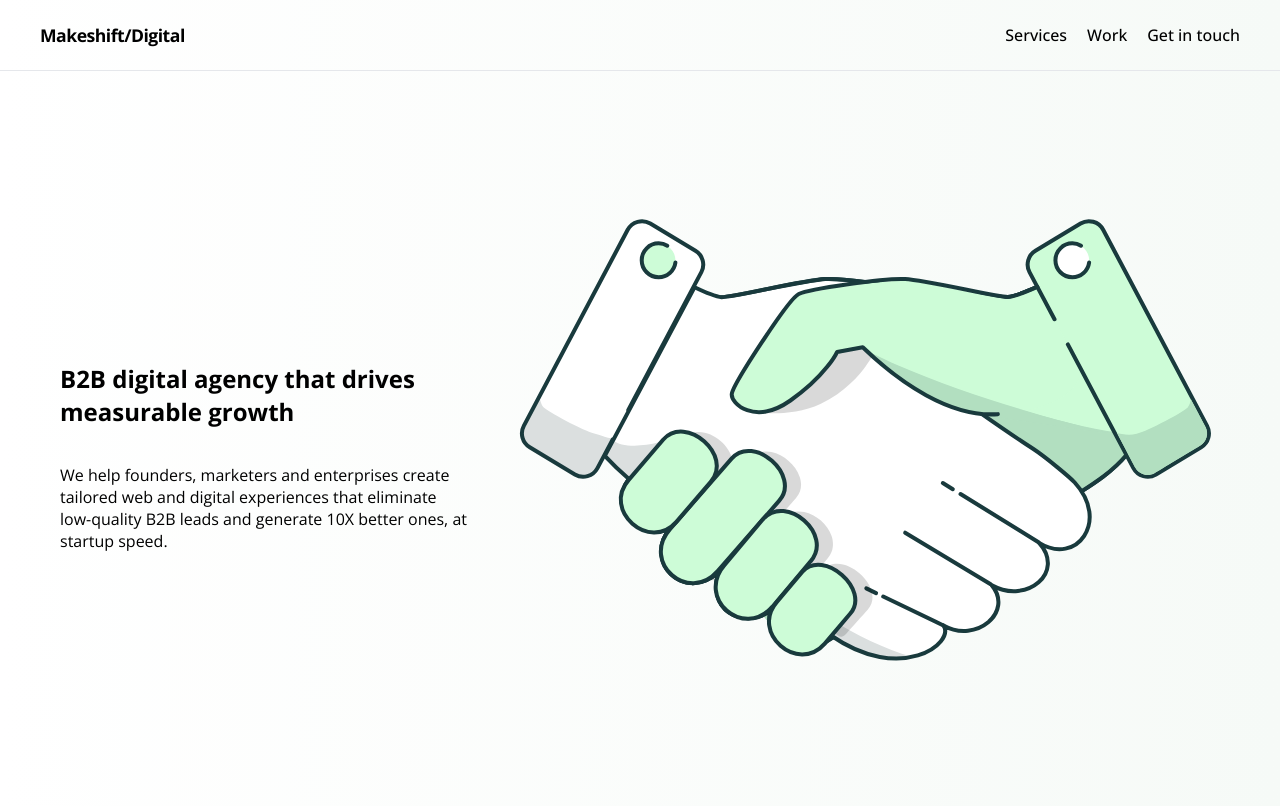
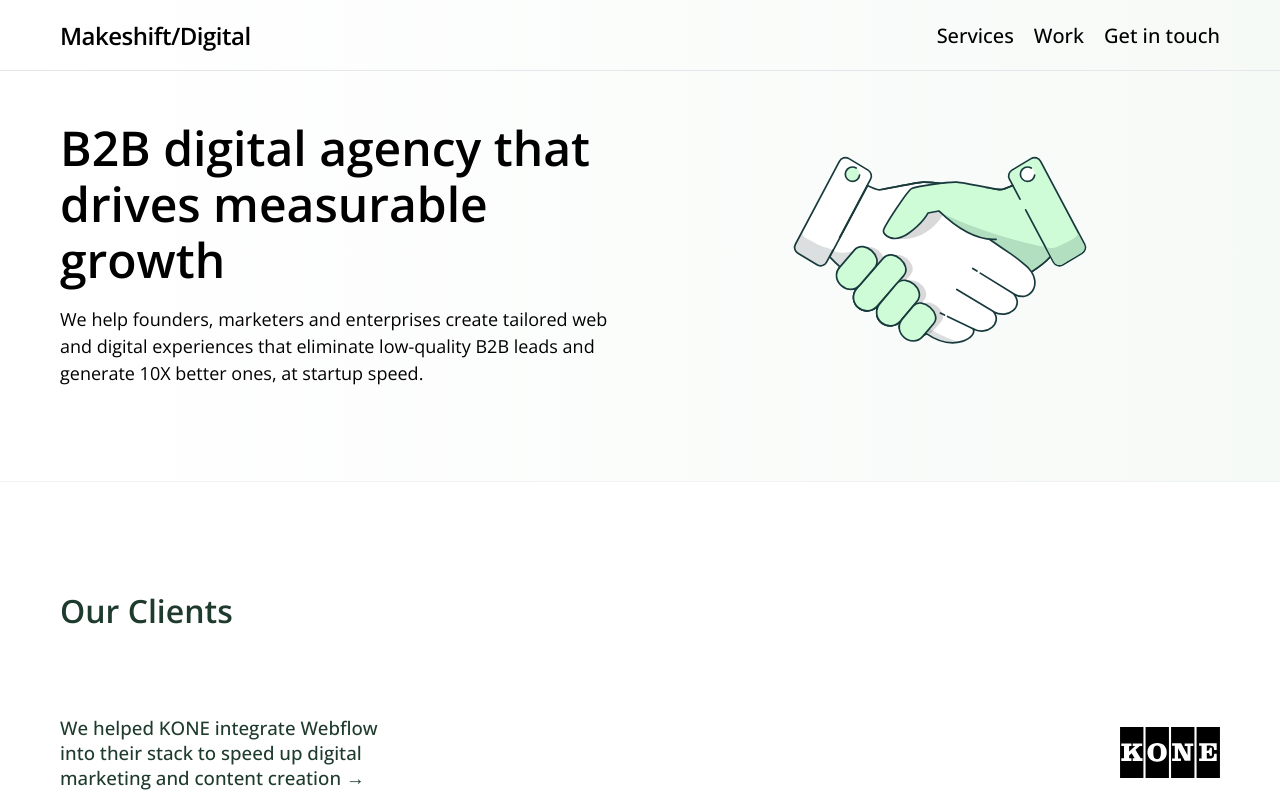
Before and after one commit to Anjum98/internship1, a plain HTML site: page new.html in a window 1280 px wide. Shown: the top 806 px of the page. Drawn offline with nearby package versions, Linux system fonts and the light colour scheme.

Commit message:
not yet done

```diff
--- a/new.css
+++ b/new.css
@@ -48,13 +48,14 @@ ul {
 
 .logo {
     color: #1F7A53;
-    font-weight: 700;
-    font-size: 1.1rem;
+    font-weight: 600;
+    font-size: 24px;
     letter-spacing: -0.5px;
+    align-items: center;
 }
 
 .logo-img {
-    max-width: 140px;
+    max-width: 100px;
     height: auto;
     object-fit: contain;
 }
@@ -82,7 +83,7 @@ img {
     height: 70px;
     width: 100%;
     margin: 0 auto;
-    padding: 0 40px;
+    padding: 0 60px;
     padding-top: 0;
     padding-bottom: 0;
     background: transparent;
@@ -96,8 +97,11 @@ img {
     gap: 20px;
     margin-left: auto;
     padding: 0;
+    font-size: 20px;
 
 }
+
+.contents__content {}
 
 .contents__content__link {
     color: #1F3B2E;
@@ -121,7 +125,16 @@ img {
 }
 
 .hero h1 {
-    margin-top: 0;
+    margin: 0;
+    font-size: 3rem;
+    font-weight: 600;
+    line-height: 3.5rem;
+}
+
+.hero p {
+    margin-bottom: 16px;
+    line-height: 1.5;
+    font-size: 18px;
 }
 
 .hero__first-row {
@@ -132,15 +145,22 @@ img {
     background-color: transparent;
     width: 100%;
     max-width: 700px;
+    flex: 1;
 
 }
 
 .hero-logo {
+    display: flex;
     background-color: transparent;
+    flex: 1;
+    justify-content: center;
+    align-items: center;
 }
 
 lottie-player {
     background: transparent;
+    height: 300px;
+    width: 300px;
 }
 
 .clients {
```
